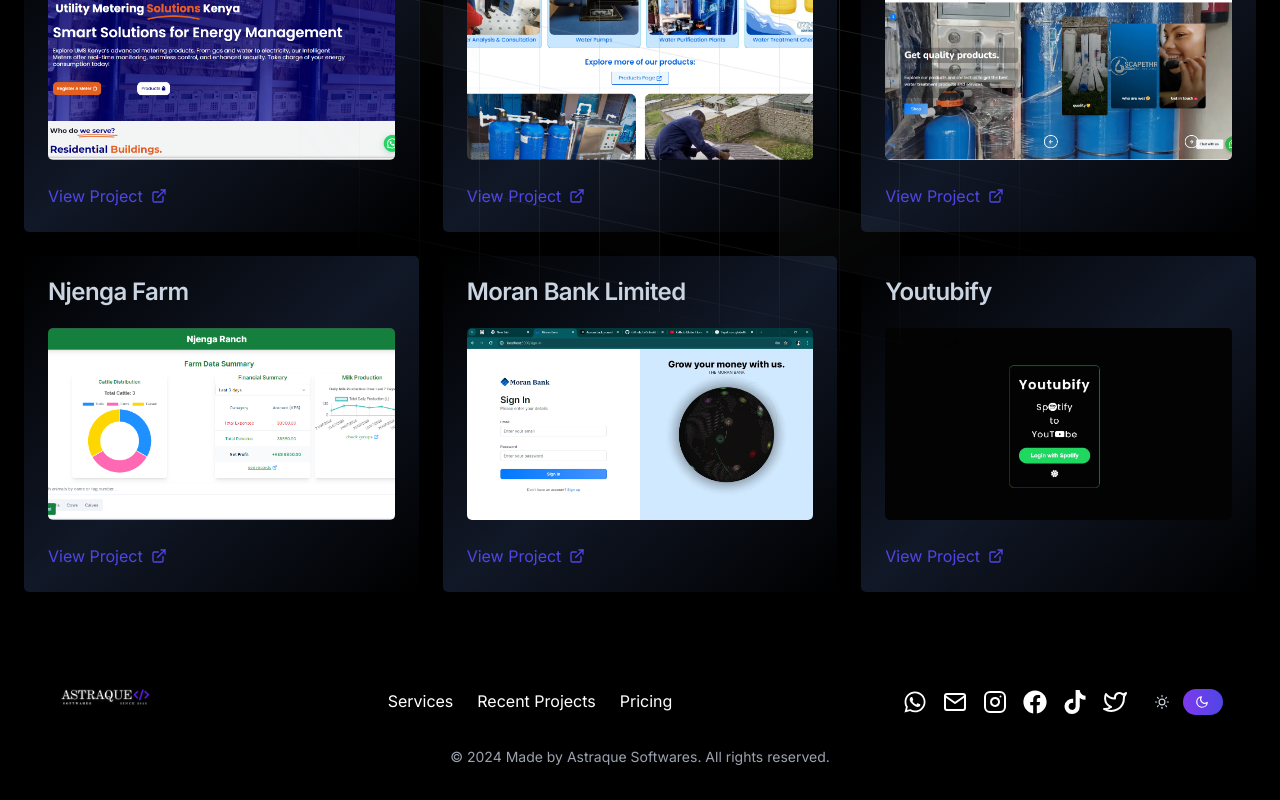
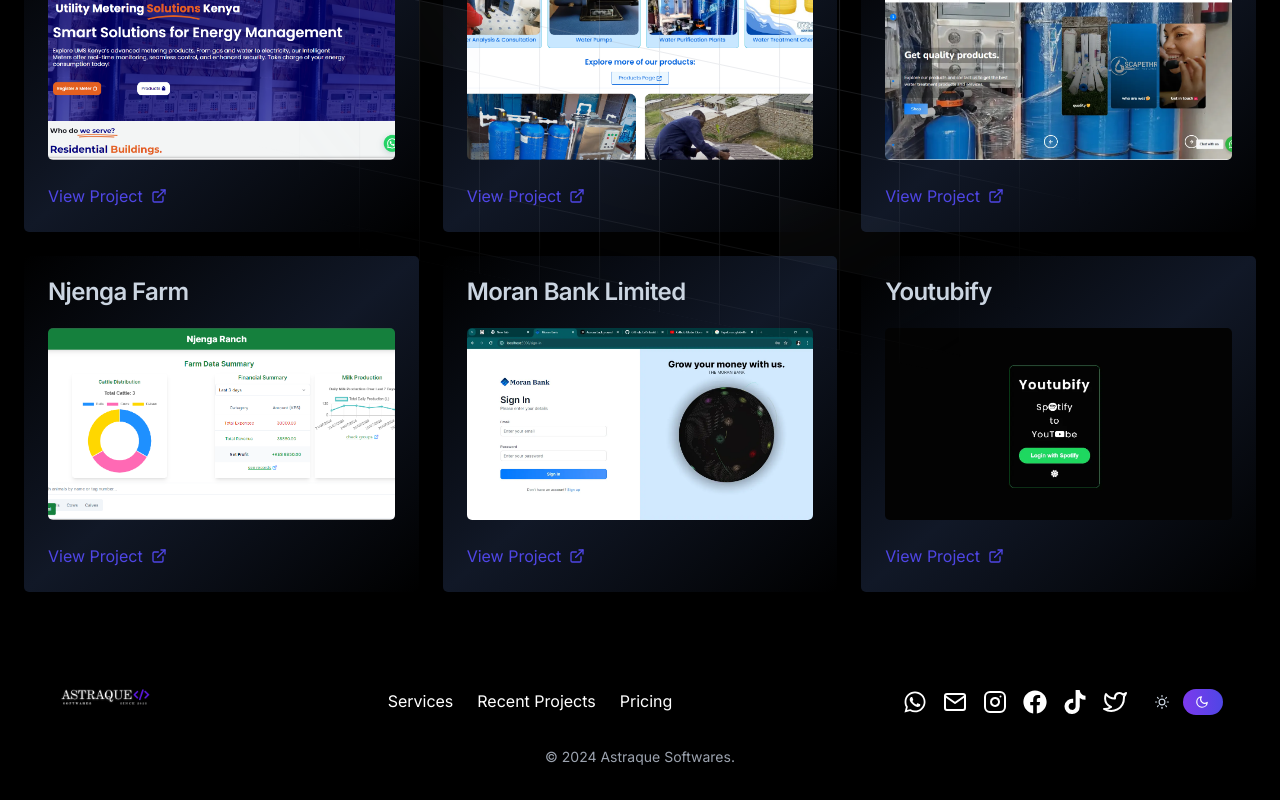
Before and after one commit to kelvinguchu/moransw, a Next.js app: page /projects in a window 1280 px wide. Shown: the part 252-1052 px from the top of the page. Built offline with nearby package versions, Linux system fonts and the light colour scheme.

Commit message:
footer update

```diff
--- a/components/Footer.tsx
+++ b/components/Footer.tsx
@@ -118,7 +118,7 @@
 
         <div className='text-center mt-8'>
           <p className='text-sm text-gray-900 dark:text-gray-400'>
-            © {currentYear} Made by Astraque Softwares. All rights reserved.
+            © {currentYear} Astraque Softwares.
           </p>
         </div>
       </div>
```
